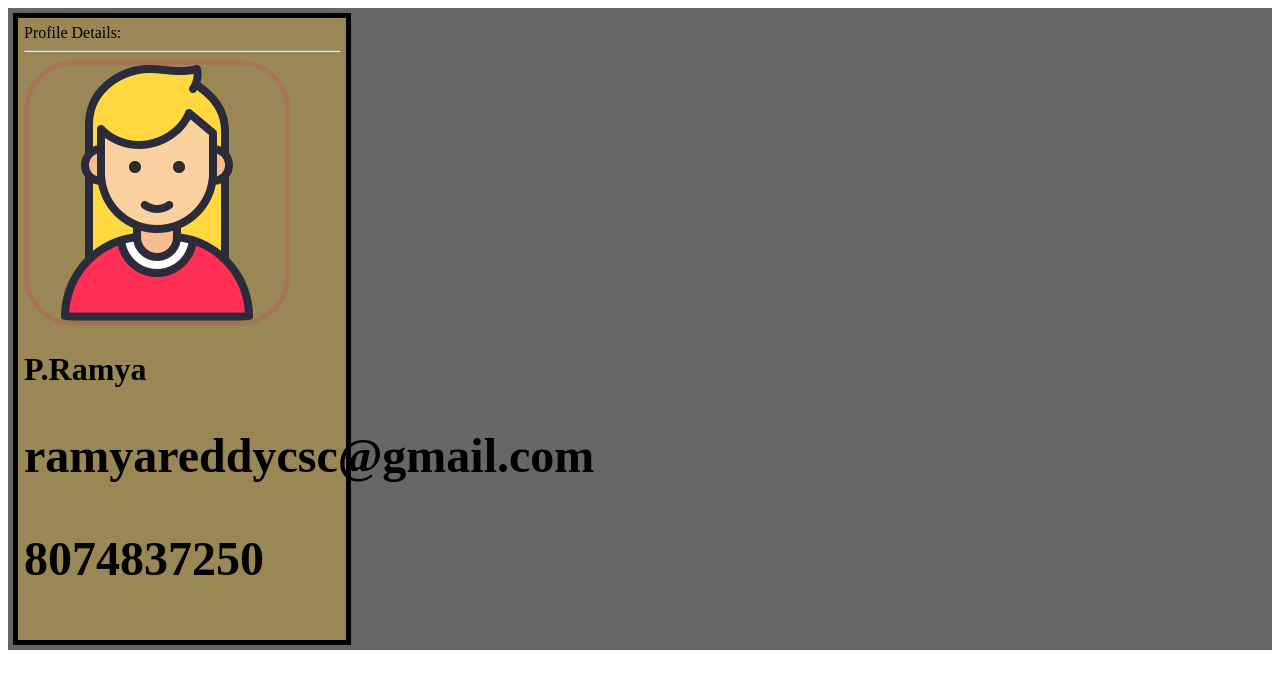
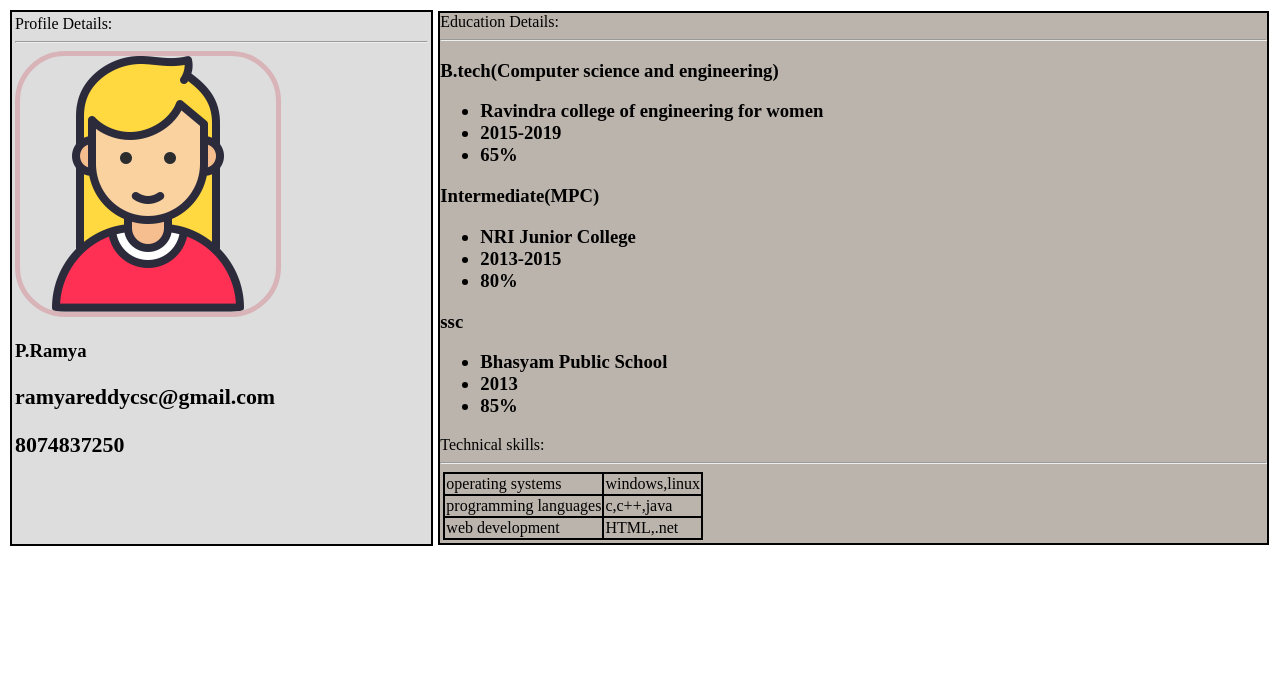
Before and after one commit to naniprabha/Resume, a plain HTML site: page index.html in a window 1280 px wide. Drawn offline with Linux system fonts and the light colour scheme.

Commit message:
initial commit

```diff
--- a/data.json
+++ b/data.json
@@ -4,5 +4,46 @@
     "name":"P.Ramya",
     "email":"ramyareddycsc@gmail.com",
     "phone":"8074837250"
+  },
+  "education":[
+    {
+      "course":"B.tech(Computer science and engineering)",
+      "college":[
+        "Ravindra college of engineering for women",
+        "2015-2019",
+        "65%"
+      ]
+    },
+    {
+      "course":"Intermediate(MPC)",
+      "college":[
+        "NRI Junior College",
+        "2013-2015",
+        "80%"
+      ]
+    },
+    {
+      "course":"ssc",
+      "college":[
+        "Bhasyam Public School",
+        "2013",
+        "85%"
+      ]
+    }
+  ],
+
+"skills":[
+  {
+    "name":"operating systems",
+    "value":"windows,linux"
+  },
+  {
+    "name":"programming languages",
+    "value":"c,c++,java"
+  },
+  {
+    "name":"web development",
+    "value":"HTML,.net"
   }
+]
 }
--- a/main.js
+++ b/main.js
@@ -15,6 +15,8 @@ loadjson("data.json",function (text){
   let data=JSON.parse(text);
   console.log(data);
   basics(data.left);
+  education(data.education);
+  skill(data.skills);
 })
     //for main div cooling
 //var main=document.queryselector('.main');
@@ -35,10 +37,10 @@ function basics(leftside){
 var image=document.createElement("img");
    image.src=leftside.photo;
    left.appendChild(image);
-var name=document.createElement("h1");
+var name=document.createElement("h3");
    name.textContent=leftside.name;
    left.appendChild(name);
-var email=document.createElement("h2");
+var email=document.createElement("h3");
 email.textContent=leftside.email;
 name.appendChild(email);
 var ph=document.createElement("p");
@@ -46,3 +48,46 @@ ph.textContent=leftside.phone;
 email.appendChild(ph);
 console.log(left);
 }
+
+var right=document.createElement("div");
+right.classList.add("right");
+left.setAttribute("id","right");
+main.appendChild(right);
+//education div start
+var edu=document.createElement("div");
+edu.classList.add("edu1")
+edu.textContent="Education Details:";
+edu.appendChild(document.createElement("HR"));
+right.appendChild(edu);
+function education(Educa) {
+  for(i in Educa){
+    var e1=document.createElement("h3");
+    e1.classList.add("edu2");
+    e1.textContent=Educa[i].course;
+
+    var ul=document.createElement("ul");
+    for(j in Educa[i].college){
+      var li=document.createElement("li");
+      li.textContent=Educa[i].college[j];
+      ul.appendChild(li);
+      e1.appendChild(ul);
+      edu.appendChild(e1);
+      console.log(right);
+    }
+  }
+}
+function skill(skills){
+  var skill_title=document.createElement("div");
+  skill_title.classList.add("tech_skills");
+  skill_title.textContent="Technical skills:";
+  skill_title.appendChild(document.createElement("HR"));
+  right.appendChild(skill_title);
+  //table creation
+  var table=document.createElement("table");
+  var row="";
+  for(var i = 0;i < skills.length; i++) {
+    row =row+"<tr><td>"+skills[i].name+"</td><td>"+skills[i].value+"</td></tr>"
+  }
+  table.innerHTML=row;
+  skill_title.appendChild(table);
+}
--- a/style.css
+++ b/style.css
@@ -1,90 +1,132 @@
+
+table,tr,td{
+  border:2px solid #000;
+  border-collapse:collapse;
+  margin:3px;
+}
 .main{
-  width:100%;
-  background-color: #666;
-  /*flex box syntax*/
-  display: flex;
-  flex-direction: row;
+  display:flex;
+  flex-wrap:wrap;
 }
 .left{
-  width:30%;
-  background-color: #c45e45;
-  border: 5px solid #000;
-  margin: 5px;
-  padding: 6px;
-  /*background-image: url();*/
+  text-align:justify;
+  border:2px solid #000;
+  margin:2px;
+  flex:1;
+  background-color:#dda0dd;
+  color:#000;
+  padding:3px;
 }
 .right{
-  width:70%;
-  background-color: #666;
-  border: 5px solid #000;
-  margin: 5px;
-  padding: 6px;
-}
-#name{
-  color: purple;
+  text-align:justify;
+  border:2px solid #000;
+  margin:3px;
+  flex:2;
+  background-color:#ffe4e1;
 }
 .left img{
   border-radius: 50px;
   border:5px solid #c454;
 }
+
 /*media quieries(1024,1280,768,480)
 1280-1024:desktop
 1024-768:tablet(landscape and portrait)
 768-480:mobile(landscape and portrait)
 480    :mobile (or) smaller device*/
 /*@media screen and(min-width:425px){
+  table,tr,td{
+    border:2px solid #000;
+    border-collapse:collapse;
+    margin:3px;
+  }
   .main{
-    width:100%;
-    background-color: #999;
-    /*flex box syntax*/
-  /*  display: flex;
-    flex-wrap: wrap;
-    flex-direction: column;
+    display:flex;
+    flex-wrap:wrap;
   }
   .left{
-    width:100%;
-    background-color: #c415;
-    border: 5px solid #000;
-    margin: 5px;
-    padding: 6px;
-    /*background-image: url();*/
-  /*}
+    text-align:justify;
+    border:2px solid #000;
+    margin:2px;
+    flex:1;
+    background-color:#dda0dd;
+    color:#000;
+    padding:3px;
+  }
   .right{
-    width:100%;
-    background-color: #996;
-    border: 5px solid #000;
-    margin: 5px;
-    padding: 6px;
-  }
-  #name{
-    color: green;
+    text-align:justify;
+    border:2px solid #000;
+    margin:3px;
+    flex:2;
+    background-color:#ffe4e1;
   }
   .left img{
     border-radius: 50px;
     border:5px solid #c454;
   }
+  #name{
+    color: green;
+  }
+
+  }
 }*/
 @media only screen and (min-width:1024px) and (max-width:1280px){
   .main{
-    display: flex;
+    display:flex;
+    width: 100%;
     flex-direction: row;
-    width:100%;
   }
   .left{
     width:25%;
-    background-color: #985;
+    background-color: #ddd;
   }
   .right{
     width:75%;
-    background-color: #5436;
+    background-color:#5436;
   }
   }
   @media only screen and (min-width:768px) and (max-width:1024px){
-
+    .main{
+      display:flex;
+      width: 100%;
+      flex-direction: row;
+    }
+    .left{
+      width:25%;
+      background-color: #aaa;
+    }
+    .right{
+      width:75%;
+      background-color:#0fff;
+    }
   }
   @media only screen and (min-width:480px) and (max-width:768px){
-
+    .main{
+      display:flex;
+      width: 100%;
+      flex-direction: row;
+    }
+    .left{
+      width:25%;
+      background-color: #cceeff;
+    }
+    .right{
+      width:75%;
+      background-color:pink;
+    }
   }
   @media only screen and (max-width:480px){
-
+    .main{
+      display:flex;
+      width: 100%;
+      flex-direction: row;
+    }
+    .left{
+      width:25%;
+      background-color: #fff;
+    }
+    .right{
+      width:75%;
+      background-color:yellow;
+    }
   }
```
